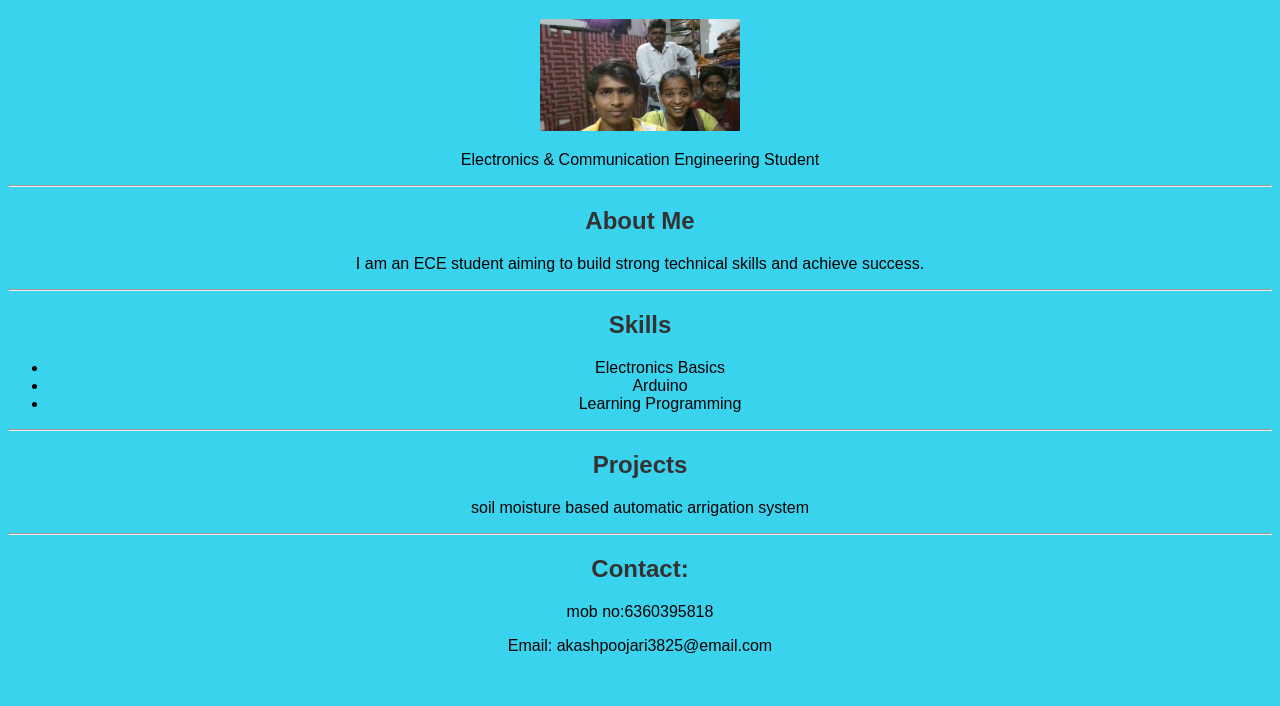
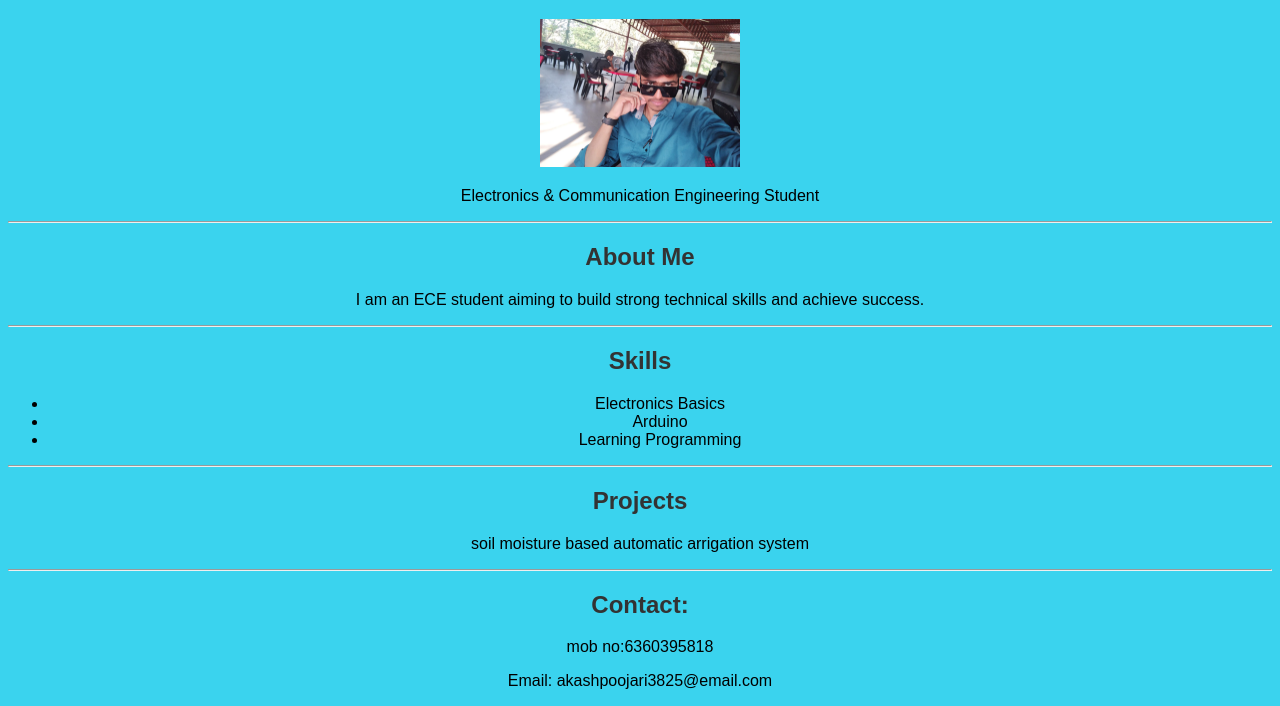
Before and after one commit to Akash382005/akash382005..github.io, a plain HTML site: page index.html in a window 1280 px wide. Shown: the part 109-815 px from the top of the page. Drawn offline with Linux system fonts and the light colour scheme.

Commit message:
Add files via upload

```diff
--- a/index.html
+++ b/index.html
@@ -8,7 +8,7 @@
     <div class="container"></div>
 
 <h1>Akash P</h1>
-<img src="my_photo.jpg" width="200">
+<img src="kashhh.jpg" width="200">
 <p>Electronics & Communication Engineering Student</p>
 
 <hr>
```
